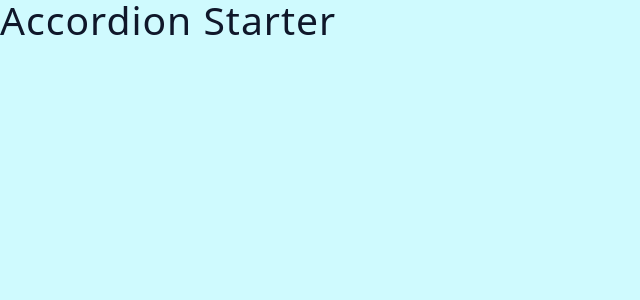
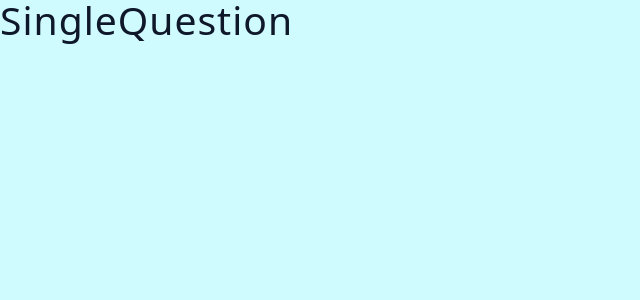
Before and after one commit to logan-lampton/react_projects, a React (Vite) app in the folder questions-app/: page / in a window 1280 px wide. Shown: the top 300 px of the page, without its empty margins (0-640 px from the left). Built offline with nearby package versions, Linux system fonts and the light colour scheme.

Commit message:
set up basic components

```diff
--- a/questions-app/src/App.jsx
+++ b/questions-app/src/App.jsx
@@ -1,5 +1,12 @@
+import { useState } from 'react';
+import data from './data';
+import SingleQuestion from './SingleQuestion';
+import Questions from './Questions';
+
 const App = () => {
-  return <h2>Accordion Starter</h2>;
+  const [questions, setQuestions] = useState(data)
+
+  return <h2><Questions /></h2>;
 };
 
 export default App;
--- /dev/null
+++ b/questions-app/src/Questions.jsx
@@ -0,0 +1,10 @@
+import React from 'react'
+import SingleQuestion from './SingleQuestion'
+
+function Questions() {
+  return (
+    <div><SingleQuestion /></div>
+  )
+}
+
+export default Questions
--- /dev/null
+++ b/questions-app/src/SingleQuestion.jsx
@@ -0,0 +1,9 @@
+import React from 'react'
+
+function SingleQuestion() {
+  return (
+    <div>SingleQuestion</div>
+  )
+}
+
+export default SingleQuestion
```
